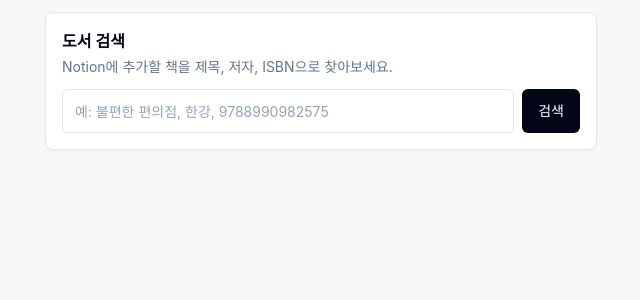
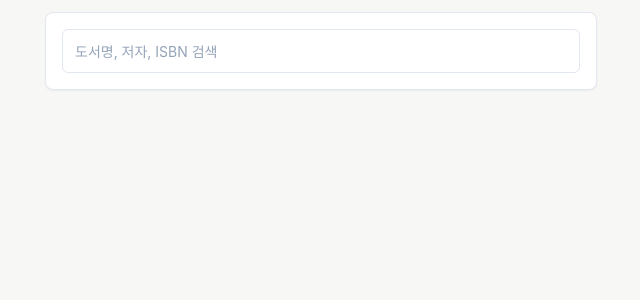
Before and after one commit to yujinl9654/notion-book-search, a React (Vite) app: page / in a window 1280 px wide. Shown: the top 300 px of the page, without its empty margins (319-959 px from the left). Built offline with nearby package versions, Linux system fonts and the light colour scheme.

Commit message:
[impv] 도서 검색 자동 실행과 테스트 기준 추가

```diff
--- a/src/features/book-search/ui/SearchPanel.tsx
+++ b/src/features/book-search/ui/SearchPanel.tsx
@@ -1,48 +1,31 @@
-import type { ChangeEventHandler, FormEventHandler } from "react";
+import type { ChangeEventHandler } from "react";
 
 interface SearchPanelProps {
   inputValue: string;
   isSubmitting: boolean;
   onChange: ChangeEventHandler<HTMLInputElement>;
-  onSubmit: FormEventHandler<HTMLFormElement>;
 }
 
 export default function SearchPanel({
   inputValue,
   isSubmitting,
   onChange,
-  onSubmit,
 }: SearchPanelProps) {
   return (
-    <section className="space-y-3">
-      <div className="space-y-1">
-        <h1 className="text-base font-semibold text-slate-950">도서 검색</h1>
-        <p className="text-sm leading-5 text-slate-500">
-          Notion에 추가할 책을 제목, 저자, ISBN으로 찾아보세요.
-        </p>
-      </div>
-
-      <form className="grid gap-2 sm:grid-cols-[1fr_auto]" onSubmit={onSubmit}>
+    <section>
       <label className="sr-only" htmlFor="book-search-input">
         도서 검색어
       </label>
       <input
+        aria-busy={isSubmitting}
         autoComplete="off"
-          className="h-11 rounded-md border border-slate-200 bg-white px-3 text-sm text-slate-950 outline-none transition placeholder:text-slate-400 focus:border-slate-400 focus:ring-2 focus:ring-slate-200"
+        className="h-11 w-full rounded-md border border-slate-200 bg-white px-3 text-sm text-slate-950 outline-none transition placeholder:text-slate-400 focus:border-slate-400 focus:ring-2 focus:ring-slate-200"
         id="book-search-input"
         name="query"
         onChange={onChange}
-          placeholder="예: 불편한 편의점, 한강, 9788990982575"
+        placeholder="도서명, 저자, ISBN 검색"
         value={inputValue}
       />
-        <button
-          className="h-11 rounded-md bg-slate-950 px-4 text-sm font-medium text-white transition hover:bg-slate-800 focus:outline-none focus:ring-2 focus:ring-slate-300 disabled:cursor-not-allowed disabled:bg-slate-300"
-          disabled={isSubmitting}
-          type="submit"
-        >
-          {isSubmitting ? "검색 중..." : "검색"}
-        </button>
-      </form>
     </section>
   );
 }
--- a/src/pages/book-search/ui/BookSearchPage.tsx
+++ b/src/pages/book-search/ui/BookSearchPage.tsx
@@ -3,7 +3,6 @@ import {
   useEffect,
   useState,
   type ChangeEvent,
-  type FormEvent,
 } from "react";
 
 import {
@@ -13,6 +12,8 @@ import {
   type SearchRequestState,
 } from "../../../entities/book";
 import { SearchPanel } from "../../../features/book-search";
+
+const SEARCH_DEBOUNCE_MS = 350;
 
 interface DropdownMessageProps {
   query: string;
@@ -45,6 +46,38 @@ export default function BookSearchPage() {
     status: "idle",
     submittedQuery: "",
   });
+
+  useEffect(() => {
+    const trimmedQuery = inputValue.trim();
+
+    if (!trimmedQuery) {
+      startTransition(() => {
+        setRequestState({
+          errorMessage: "",
+          items: [],
+          status: "idle",
+          submittedQuery: "",
+        });
+      });
+
+      return undefined;
+    }
+
+    const timeoutId = window.setTimeout(() => {
+      startTransition(() => {
+        setRequestState({
+          errorMessage: "",
+          items: [],
+          status: "loading",
+          submittedQuery: trimmedQuery,
+        });
+      });
+    }, SEARCH_DEBOUNCE_MS);
+
+    return () => {
+      window.clearTimeout(timeoutId);
+    };
+  }, [inputValue]);
 
   useEffect(() => {
     if (!requestState.submittedQuery) {
@@ -99,34 +132,6 @@ export default function BookSearchPage() {
     setInputValue(event.target.value);
   }
 
-  function handleSubmit(event: FormEvent<HTMLFormElement>) {
-    event.preventDefault();
-
-    const trimmedQuery = inputValue.trim();
-
-    if (!trimmedQuery) {
-      startTransition(() => {
-        setRequestState({
-          errorMessage: "",
-          items: [],
-          status: "idle",
-          submittedQuery: "",
-        });
-      });
-
-      return;
-    }
-
-    startTransition(() => {
-      setRequestState({
-        errorMessage: "",
-        items: [],
-        status: "loading",
-        submittedQuery: trimmedQuery,
-      });
-    });
-  }
-
   const isSubmitting = requestState.status === "loading";
 
   return (
@@ -137,7 +142,6 @@ export default function BookSearchPage() {
             inputValue={inputValue}
             isSubmitting={isSubmitting}
             onChange={handleChange}
-            onSubmit={handleSubmit}
           />
 
           {requestState.status !== "idle" ? (
--- a/vite.config.ts
+++ b/vite.config.ts
@@ -1,6 +1,10 @@
 import react from "@vitejs/plugin-react";
-import { defineConfig } from "vite";
+import { defineConfig } from "vitest/config";
 
 export default defineConfig({
   plugins: [react()],
+  test: {
+    environment: "jsdom",
+    setupFiles: ["./src/test/setup.ts"],
+  },
 });
```
Also changed, not shown: package.json (+7 -1 lines), src/test/setup.ts (added, +1 -0 lines), 7 other files (tests, documents, lock files or other folders). Lines whose indentation alone changed are shown as unchanged.
